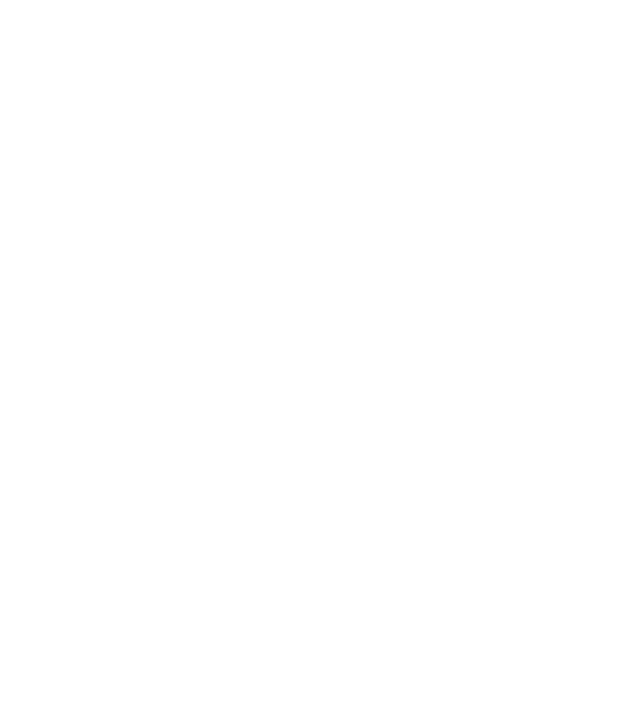
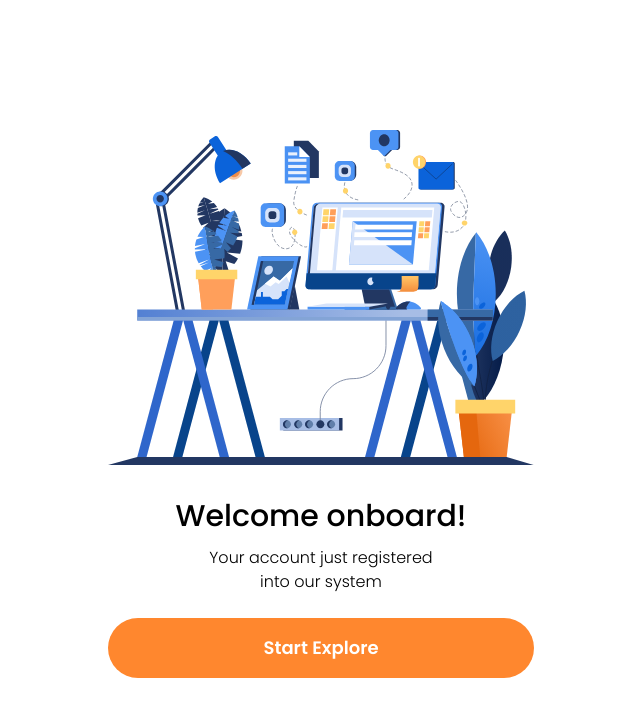
Before and after one commit to mohamadhandynugraha/startup-frontend, a Nuxt app: page /register-success in a window 1280 px wide. Before the commit this address had no page. Shown: the top 716 px of the page, without its empty margins (319-959 px from the left). Built offline with nearby package versions, Linux system fonts and the light colour scheme.

Commit message:
[FE]-12 create register-success page

```diff
--- /dev/null
+++ b/pages/register-success.vue
@@ -0,0 +1,34 @@
+<template>
+  <div class="success-page">
+    <div class="container mx-auto h-screen flex justify-center items-center">
+      <div class="w-full lg:w-1/3 px-10 lg:px-0">
+        <div class="flex justify-center items-center mx-auto mt-6 mb-8">
+          <img src="/success-illustration.svg" alt="" class="w-full" />
+        </div>
+        <h2 class="font-medium mb-3 text-3xl text-center">Welcome onboard!</h2>
+        <p class="text-center font-light">
+          Your account just registered
+          <br />
+          into our system
+        </p>
+        <div class="mb-4 mt-6">
+          <div class="mb-3">
+            <button
+              @click="$router.push({ path: '/' })"
+              class="block w-full bg-orange-button hover:bg-green-button text-white font-semibold px-6 py-4 text-lg rounded-full"
+            >
+              Start Explore
+            </button>
+          </div>
+        </div>
+      </div>
+    </div>
+  </div>
+</template>
+
+<script lang="ts">
+import Vue from 'vue'
+export default Vue.extend({
+  layout: 'success'
+})
+</script>
```
